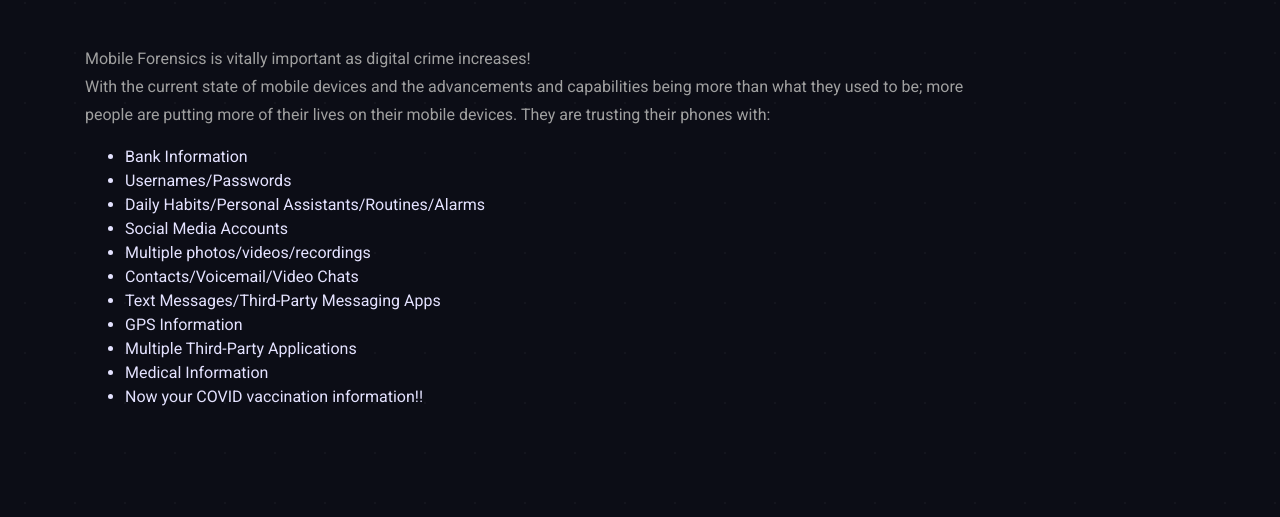
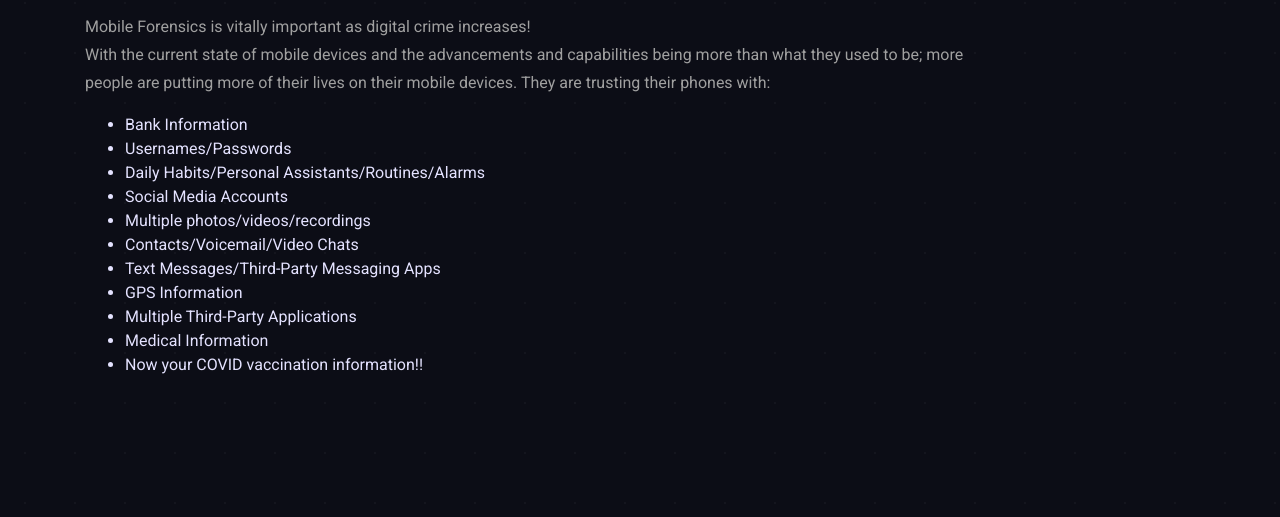
Before and after one commit to sneakyprincess/jhu_digital_forensics, a plain HTML site: page index.html in a window 1280 px wide. Shown: the part 272-789 px from the top of the page. Drawn offline with nearby package versions, Linux system fonts and the light colour scheme; a web font is replaced by a local one.

Commit message:
Update index.html

```diff
--- a/index.html
+++ b/index.html
@@ -58,7 +58,7 @@
         <div class="col-xl-10">
           <h1 class="display-2">Mobile Forensic<span class="vim-caret">s</span></h1>
           <div class="lead mb-3 text-mono text-success">Technical walkthroughs through mobile forensics, for both android and iphones! For JHU class Digital Forensics!</div>
-          <p class="mt-5 text-grey text-spacey">
+          <p class="mt-1 text-grey text-spacey">
           Mobile Forensics is vitally important as digital crime increases!<br/>
          With the current state of mobile devices and the advancements and capabilities being more than what they used to be; more people are putting more of their lives on their mobile devices. They are trusting their phones with: </br>
 
```
